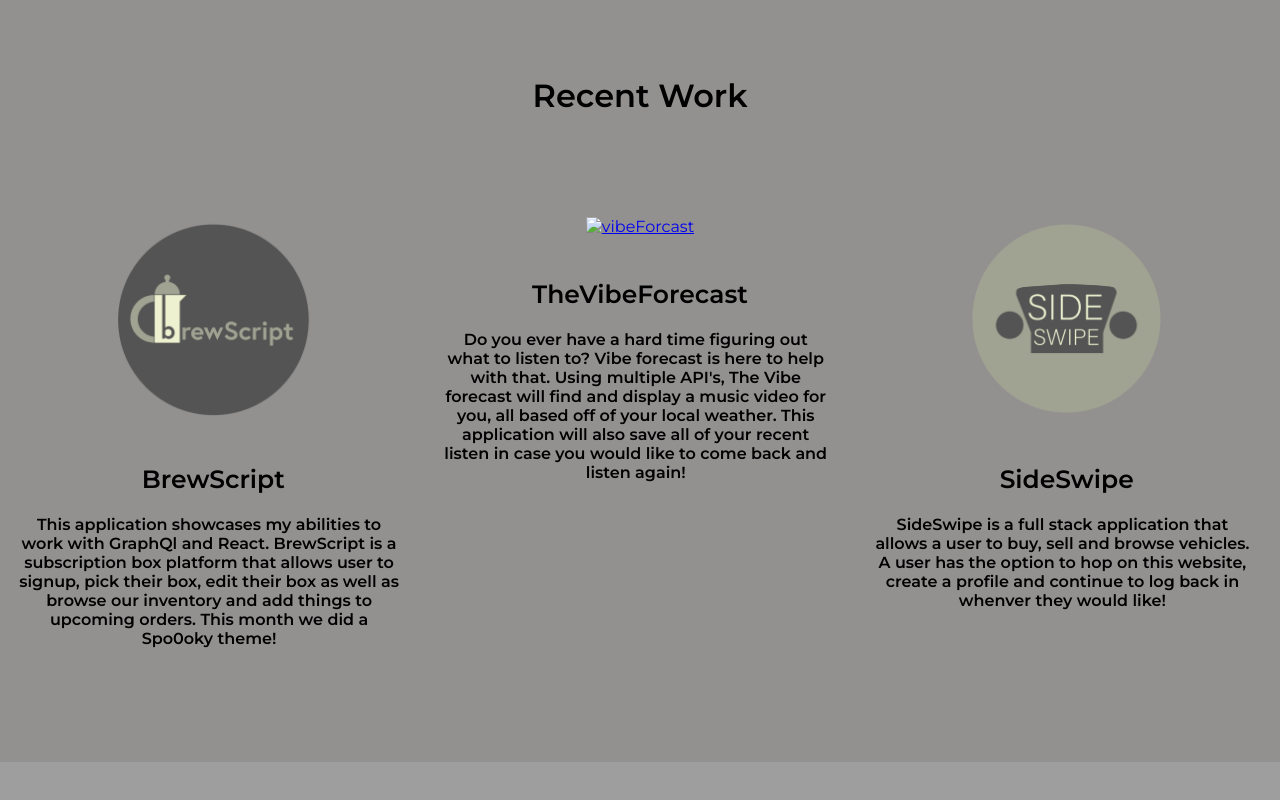
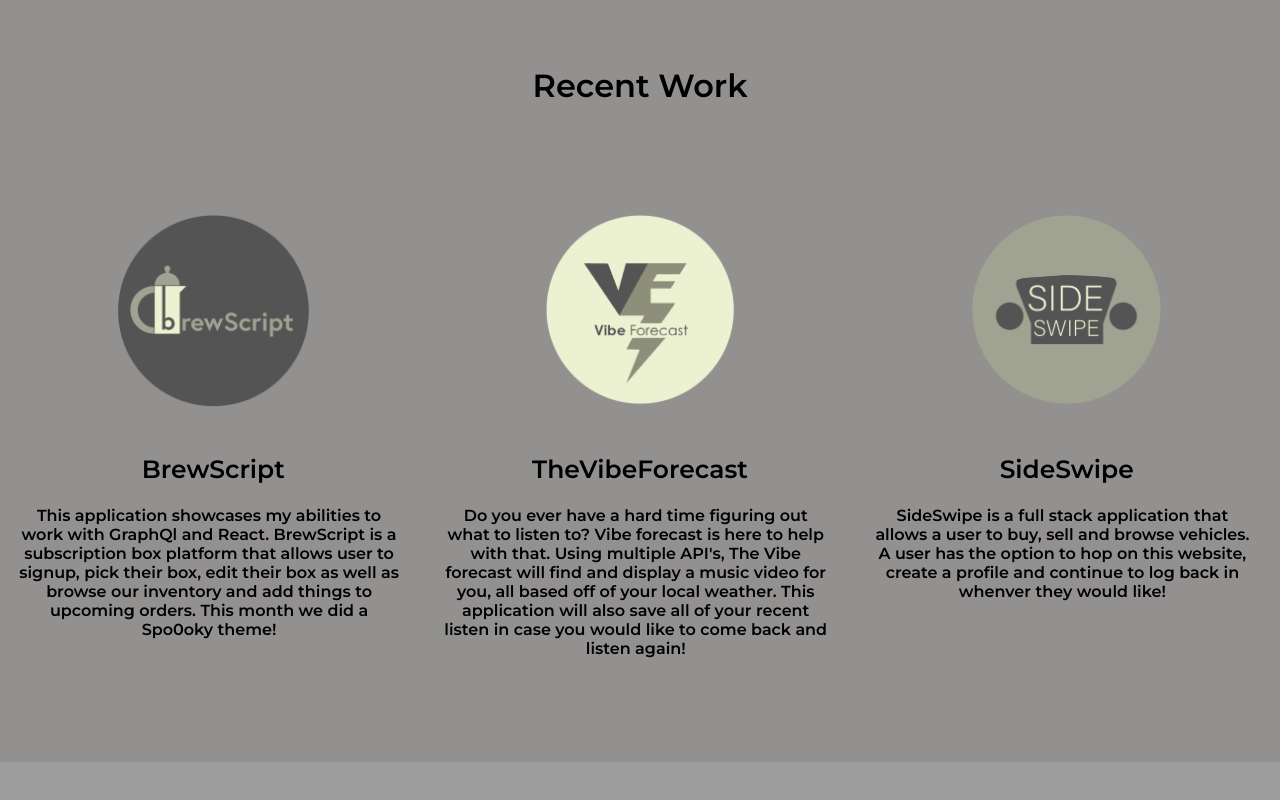
Before and after one commit to AdamKuemmel/singlePagePortfolio, a plain HTML site: page index.html in a window 1280 px wide. Shown: the part 838-1638 px from the top of the page. Drawn offline with Linux system fonts and the light colour scheme; the site is published under a folder, as on GitHub Pages, so addresses that start at the root find nothing.

Commit message:
fix vibe bubble

```diff
--- a/index.html
+++ b/index.html
@@ -52,7 +52,7 @@
             href="https://adamkuemmel.github.io/theVibeForecast/"
             target="_blank"
           >
-            <img id="workBubble" src="/img/vibeBubble.png" alt="vibeForcast" />
+            <img id="workBubble" src="./img/vibeBubble.png" alt="vibeForcast" />
           </a>
 
           <h4 class="workTitle">TheVibeForecast</h4>
```
